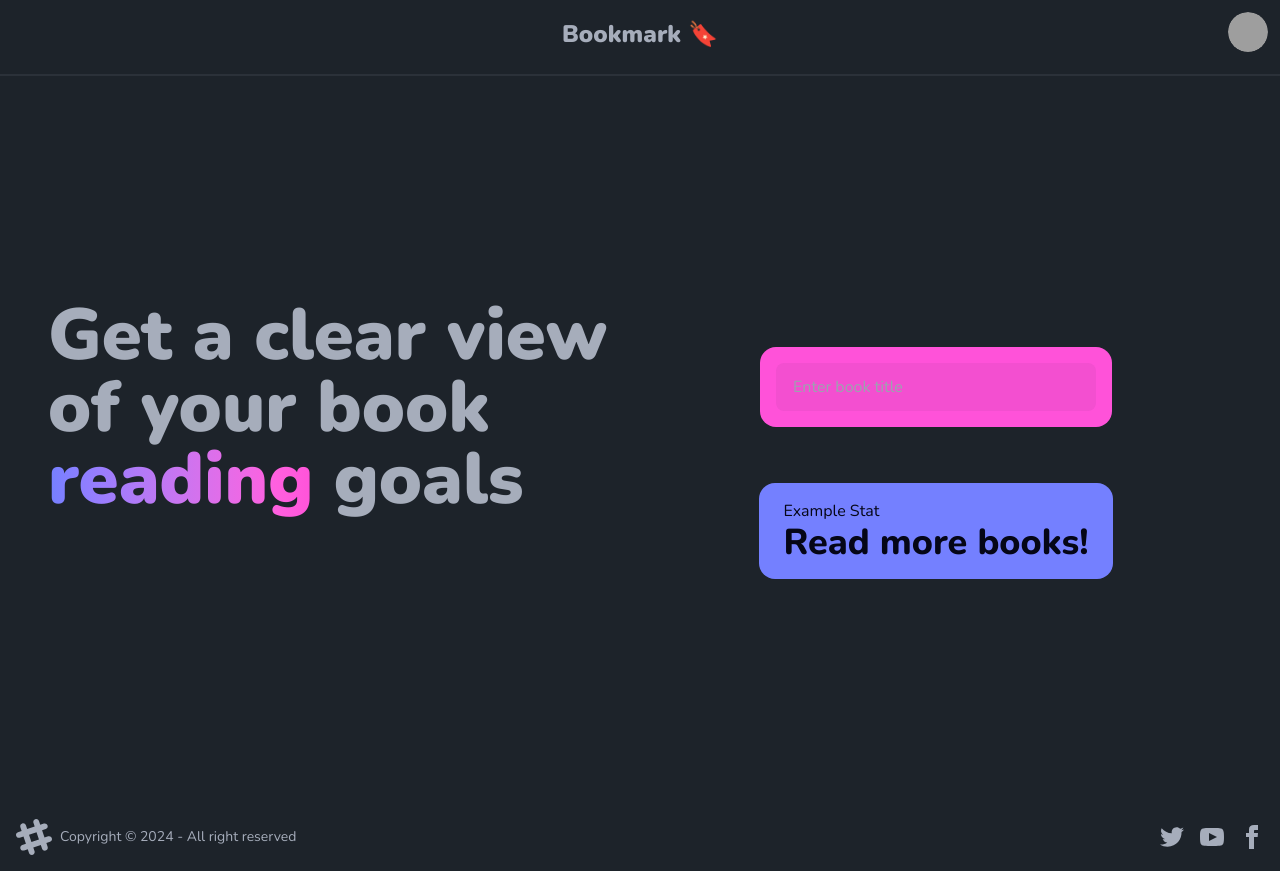
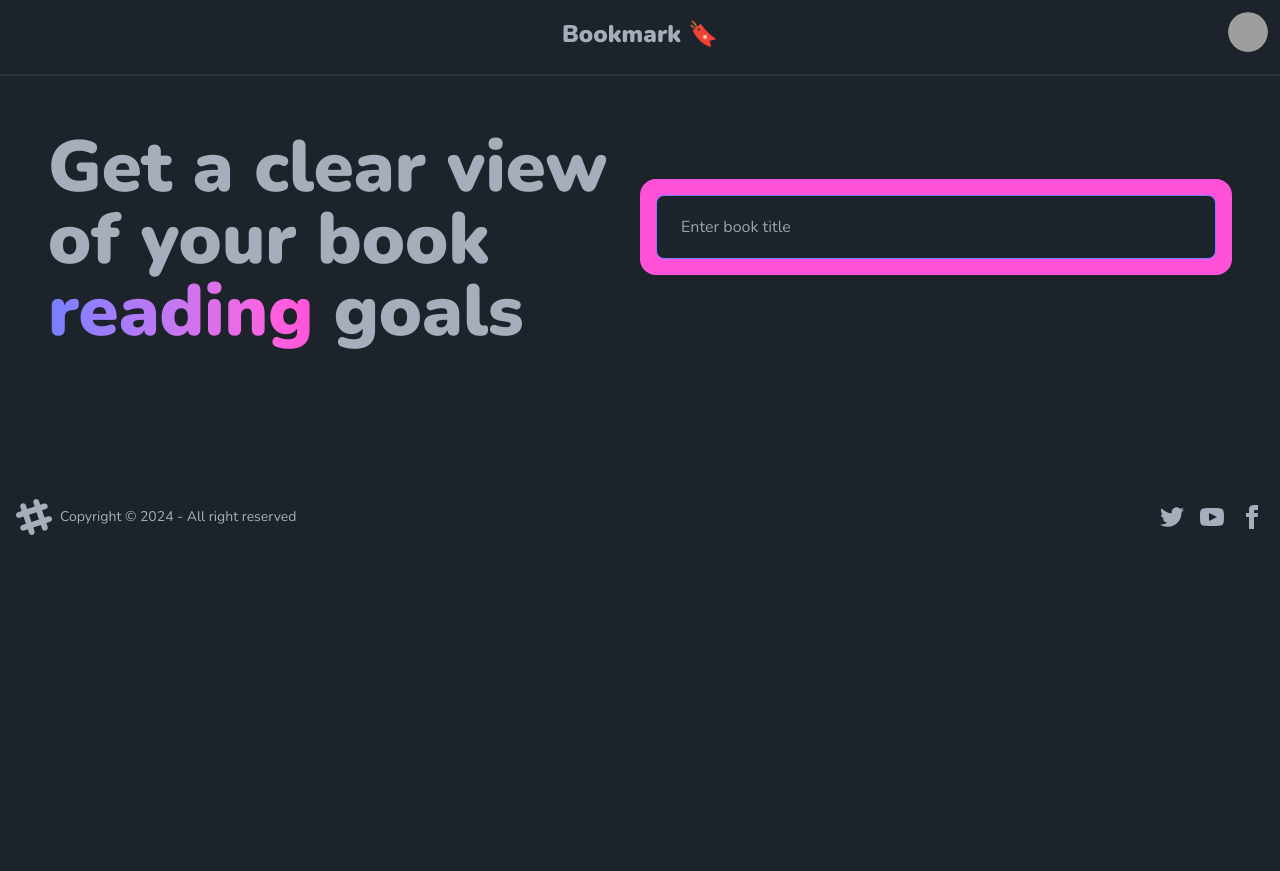
Before and after one commit to n3sty/book-experiment, a Next.js app: page / in a window 1280 px wide. After the commit the page ends 800 px from the top, so only its background shows below. Built offline with nearby package versions, Linux system fonts and the light colour scheme; grey boxes are pictures that could not be loaded.

Commit message:
improved search

```diff
--- a/src/app/components/booksearch.tsx
+++ b/src/app/components/booksearch.tsx
@@ -5,6 +5,7 @@ import React, { useState, useEffect } from "react";
 interface Book {
   id: string;
   title: string;
+
   pageCount: number;
 }
 
@@ -40,28 +41,33 @@ const BookSearch: React.FC = () => {
     setQuery(book.title);
     alert(`Number of pages: ${book.pageCount}`);
     setShowDropdown(false);
-    query.replace(book.title, "")
+    query.replace(book.title, "");
   };
 
   return (
-    <div className="relative w-80">
+    <div className="relative text-base-content">
       <input
         type="text"
-        className="input input-ghost w-full"
+        className="input input-primary text-base input-lg w-full"
         placeholder="Enter book title"
         value={query}
         onChange={(e) => setQuery(e.target.value)}
       />
-      <div >
+      <div>
         {showDropdown && (
-          <div className="absolute top-full mt-1 w-full bg-white border border-gray-300 rounded-lg shadow-lg z-10">
+          <div className="stats stats-vertical w-full shadow-lg z-10 bg-primary text-primary-content mx-auto my-2">
             {books.map((book) => (
               <div
                 key={book.id}
-                className="p-2 cursor-pointer hover:bg-gray-200"
                 onClick={() => handleSelectBook(book)}
+                className="stat cursor-pointer hover:bg-gray-200"
               >
-                {book.title}
+                <div className="stat-title text-primary-content">
+                  {book.title}
+                </div>
+                <div className="stat-value">
+
+                </div>
               </div>
             ))}
           </div>
--- a/src/app/components/landing/hero.tsx
+++ b/src/app/components/landing/hero.tsx
@@ -8,23 +8,12 @@ const Hero = () => {
         Get a clear view of your book <span className="text-transparent bg-clip-text bg-gradient-to-r from-primary to-secondary">reading</span> goals
       </h1>
       <div className="flex flex-col w-1/2">
-
-        <div>
-
-        </div>
-
-        <div className="items-center justify-center mx-auto my-12">
-          <div className="stats bg-secondary text-secondary-content mx-auto p-4">
+        <div className="w-full mx-auto my-12">
+          <div className="stats w-full bg-secondary text-secondary-content mx-auto p-4">
             <BookSearch />
           </div>
         </div>
 
-        <div className="stats bg-primary text-primary-content mx-auto my-2">
-          <div className="stat">
-            <div className="stat-title text-primary-content">Example Stat</div>
-            <div className="stat-value">Read more books!</div>
-          </div>
-        </div>
 
         {/* <div>
           <h2 className="text-2xl font-bold mb-4">Features</h2>
--- a/src/app/page.tsx
+++ b/src/app/page.tsx
@@ -2,7 +2,7 @@ import Hero from "./components/landing/hero";
 
 export default function Home() {
   return (
-    <main className="flex bg-base-100 text-base-content min-h-[90vh] justify-center items-center p-12">
+    <main className="flex bg-base-100 text-base-content min-h-[50vh] justify-center p-12">
       <Hero />
     </main>
   );
```
